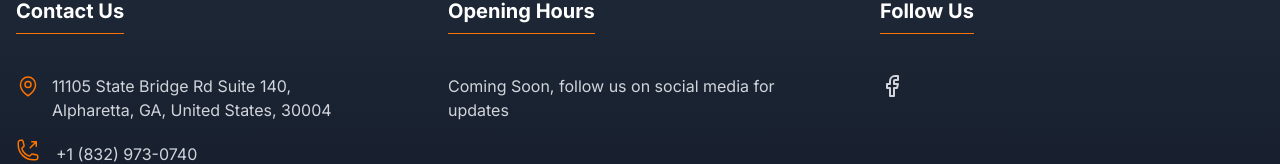
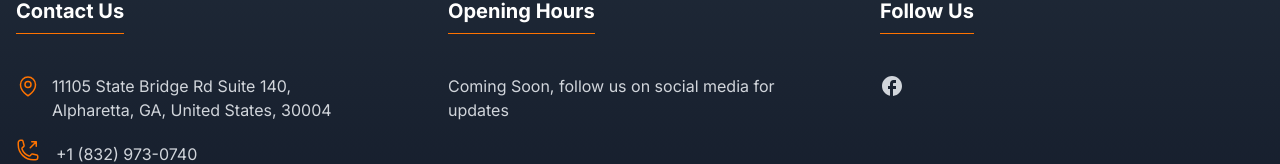
Before and after one commit to shyjuezy/jathara-pre, a Next.js app: page / in a window 1280 px wide. Shown: the part 2319-2483 px from the top of the page. Built offline with nearby package versions, Linux system fonts and the light colour scheme; a web font is replaced by a local one.

Commit message:
Final change removed deprecated icons

```diff
--- a/src/app/components/Footer.tsx
+++ b/src/app/components/Footer.tsx
@@ -1,4 +1,3 @@
-import { Facebook } from 'lucide-react'
 import Link from 'next/link'
 export function Footer() {
   return (
@@ -82,7 +81,17 @@ export function Footer() {
                 rel="noopener noreferrer"
                 className="hover:text-primary transition-transform hover:scale-110 duration-200"
               >
-                <Facebook size={24} />
+                <svg
+                  xmlns="http://www.w3.org/2000/svg"
+                  width="24"
+                  height="24"
+                  viewBox="0 0 24 24"
+                >
+                  <path
+                    fill="currentColor"
+                    d="M22 12c0-5.52-4.48-10-10-10S2 6.48 2 12c0 4.84 3.44 8.87 8 9.8V15H8v-3h2V9.5C10 7.57 11.57 6 13.5 6H16v3h-2c-.55 0-1 .45-1 1v2h3v3h-3v6.95c5.05-.5 9-4.76 9-9.95"
+                  />
+                </svg>
               </Link>
               {/* <Link
                 href="https://instagram.com"
```
